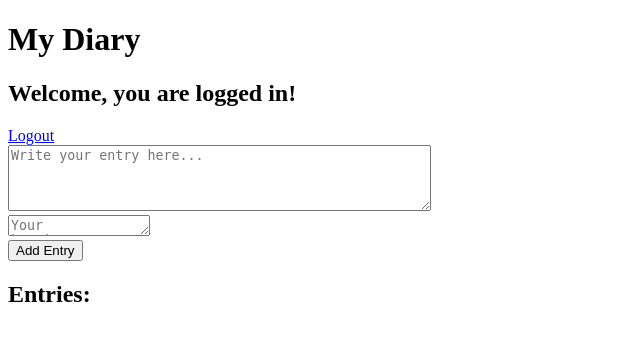
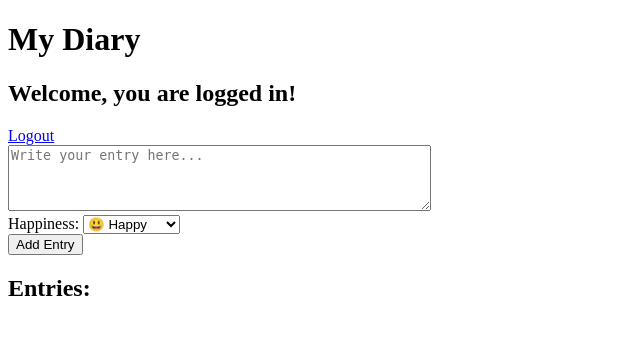
Before and after one commit to Igor645/MarticIgorLB-324, a Flask app: page / in a window 1280 px wide. Shown: the top 341 px of the page, without its empty margins (0-640 px from the left). Run offline with Flask 3, Linux system fonts and the light colour scheme; the visitor is signed in with stand-in values (Sample User, id 1).

Commit message:
removed old test and modified index

```diff
--- a/app.py
+++ b/app.py
@@ -61,8 +61,5 @@ def add_entry():
         entries.append(entry)
     return redirect(url_for("index"))
 
-
-# new test comment
-
 if __name__ == "__main__":
     app.run(debug=True)
--- a/templates/index.html
+++ b/templates/index.html
@@ -18,12 +18,13 @@
         placeholder="Write your entry here..."
       ></textarea>
       <br />
-      <textarea
-        name="happiness"
-        rows="1"
-        cols="15"
-        placeholder="Your happiness..."
-      ></textarea>
+      <label for="happiness">Happiness:</label>
+      <select name="happiness" id="happiness">
+        <option value="😃">😃 Happy</option>
+        <option value="😐">😐 Neutral</option>
+        <option value="🙁"> 🙁 Sad</option>
+        <option value="😭"> 😭 Very Sad</option>
+      </select>
       <br />
       <button type="submit">Add Entry</button>
     </form>
--- a/test_app.py
+++ b/test_app.py
@@ -12,7 +12,7 @@ def client():
 
     yield client
 
-
+"""
 def test_add_entry(client):
     # Test adding an entry
     response = client.post(
@@ -27,7 +27,7 @@ def test_add_entry(client):
     entry = entries[0]
     assert entry is not None
     assert entry.content == "Test Entry Content"
-
+"""
 
 def test_add_entry_with_happiness(client):
     response = client.post(
```
